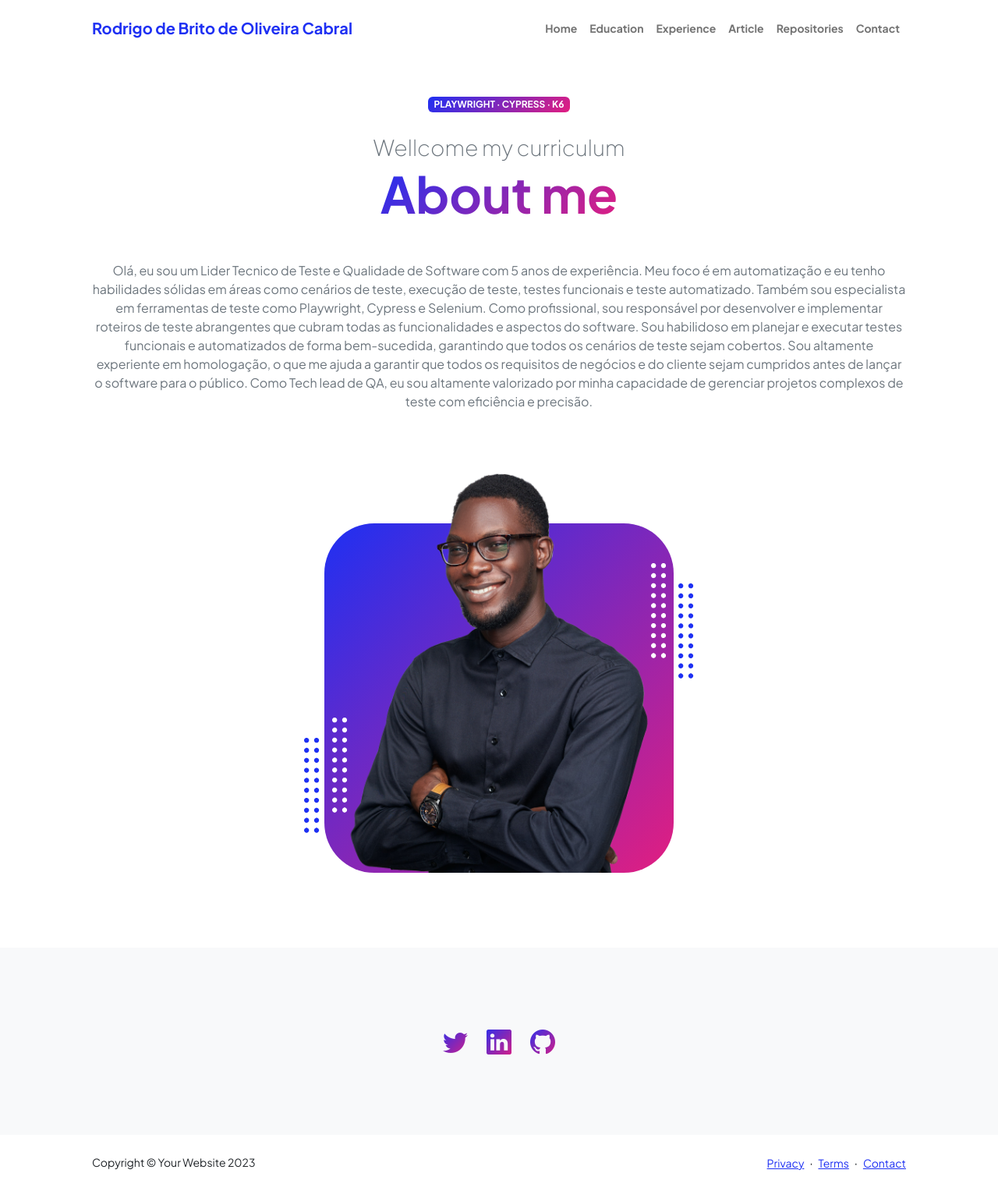
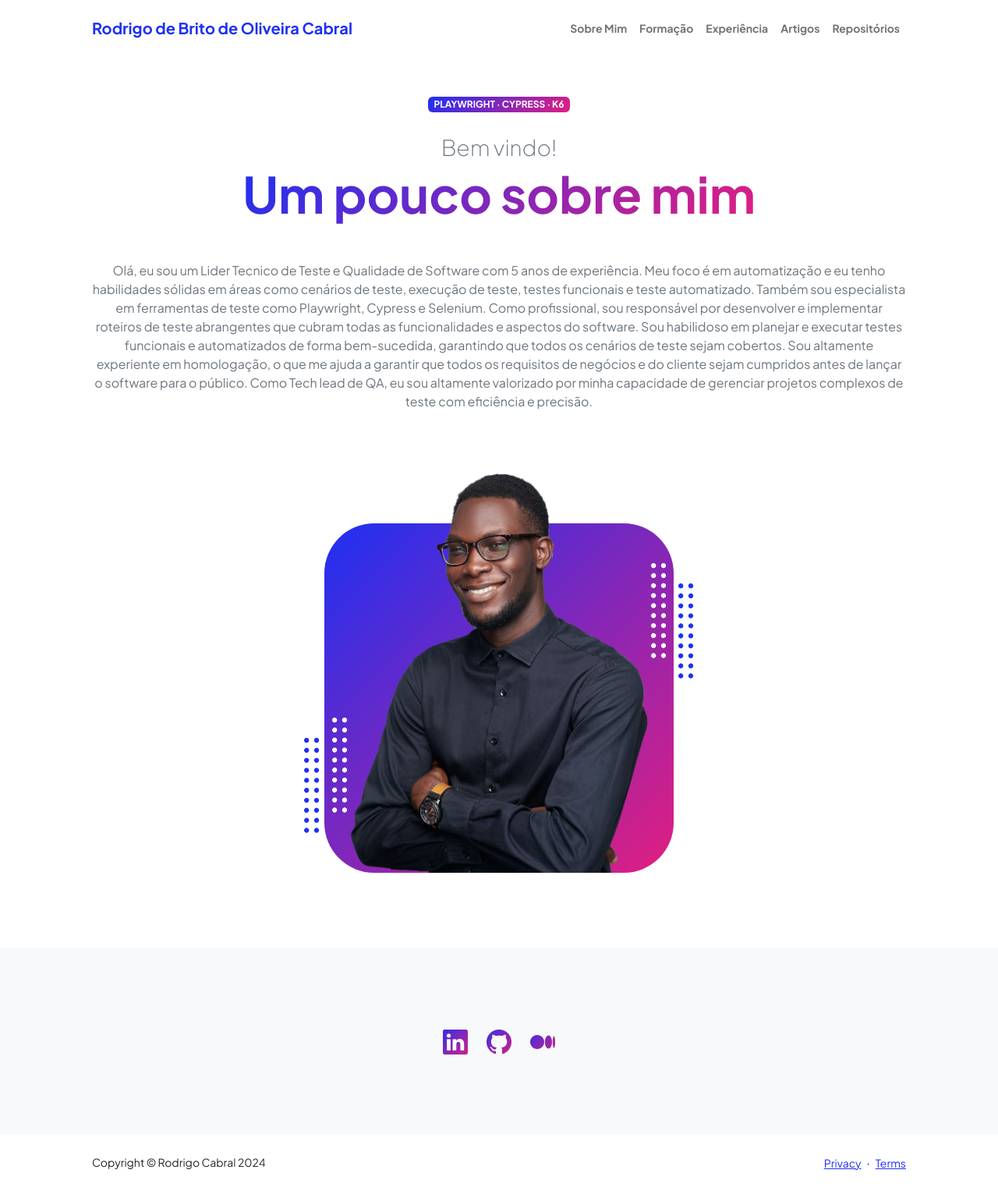
Before and after one commit to RodrigoOBC/my_curriculum, a Flask app: page / in a window 1280 px wide. Shown: the whole page at 78% size. Run offline with Flask 3, Linux system fonts and the light colour scheme; some libraries are stand-ins or nearby versions.

Commit message:
Refactor code and update personal data
- Remove extra blank lines in app.py
- Update personal_data.json with additional information
- Update index.html with Portuguese translations and social media links
- Update footer with updated copyright year

```diff
--- a/app.py
+++ b/app.py
@@ -12,3 +12,9 @@ def index():
         personal_data = json.load(my_json)
 
     return render_template('index.html',data=personal_data)
+
+
+
+
+if __name__ == "__main__":
+    app.run(debug=True)
--- a/static/data/personal_data.json
+++ b/static/data/personal_data.json
@@ -5,6 +5,9 @@
     "email":"rodrigo.cabral.qa@gmail.com",
     "ActualJob": "Lider Tecnico de QA",
     "imag":"rodrigo.jpg",
-    "AboutMe": "Olá, eu sou um Lider Tecnico de Teste e Qualidade de Software com 5 anos de experiência. Meu foco é em automatização e eu tenho habilidades sólidas em áreas como cenários de teste, execução de teste, testes funcionais e teste automatizado. Também sou especialista em ferramentas de teste como Playwright, Cypress e Selenium. Como profissional, sou responsável por desenvolver e implementar roteiros de teste abrangentes que cubram todas as funcionalidades e aspectos do software. Sou habilidoso em planejar e executar testes funcionais e automatizados de forma bem-sucedida, garantindo que todos os cenários de teste sejam cobertos. \n Sou altamente experiente em homologação, o que me ajuda a garantir que todos os requisitos de negócios e do cliente sejam cumpridos antes de lançar o software para o público. Como Tech lead de QA, eu sou altamente valorizado por minha capacidade de gerenciar projetos complexos de teste com eficiência e precisão."
+    "AboutMe": "Olá, eu sou um Lider Tecnico de Teste e Qualidade de Software com 5 anos de experiência. Meu foco é em automatização e eu tenho habilidades sólidas em áreas como cenários de teste, execução de teste, testes funcionais e teste automatizado. \n \n \n Também sou especialista em ferramentas de teste como Playwright, Cypress e Selenium. Como profissional, sou responsável por desenvolver e implementar roteiros de teste abrangentes que cubram todas as funcionalidades e aspectos do software. Sou habilidoso em planejar e executar testes funcionais e automatizados de forma bem-sucedida, garantindo que todos os cenários de teste sejam cobertos. \n Sou altamente experiente em homologação, o que me ajuda a garantir que todos os requisitos de negócios e do cliente sejam cumpridos antes de lançar o software para o público. Como Tech lead de QA, eu sou altamente valorizado por minha capacidade de gerenciar projetos complexos de teste com eficiência e precisão.",
+    "linkedin":"https://www.linkedin.com/in/rodrigo-cabral-0280b3121/",
+    "github":"https://github.com/RodrigoOBC",
+    "mediun":"https://medium.com/@rodrigo.oliveiracabral"
 
 }
--- a/templates/index.html
+++ b/templates/index.html
@@ -26,12 +26,12 @@
                     <button class="navbar-toggler" type="button" data-bs-toggle="collapse" data-bs-target="#navbarSupportedContent" aria-controls="navbarSupportedContent" aria-expanded="false" aria-label="Toggle navigation"><span class="navbar-toggler-icon"></span></button>
                     <div class="collapse navbar-collapse" id="navbarSupportedContent">
                         <ul class="navbar-nav ms-auto mb-2 mb-lg-0 small fw-bolder">
-                            <li class="nav-item"><a class="nav-link" href="index.html">Home</a></li>
-                            <li class="nav-item"><a class="nav-link" href="resume.html">Education</a></li>
-                            <li class="nav-item"><a class="nav-link" href="projects.html">Experience</a></li>
-                            <li class="nav-item"><a class="nav-link" href="projects.html">Article</a></li>
-                            <li class="nav-item"><a class="nav-link" href="projects.html">Repositories</a></li>
-                            <li class="nav-item"><a class="nav-link" href="contact.html">Contact</a></li>
+                            <li class="nav-item"><a class="nav-link" href="index.html">Sobre Mim</a></li>
+                            <li class="nav-item"><a class="nav-link" href="resume.html">Formação</a></li>
+                            <li class="nav-item"><a class="nav-link" href="projects.html">Experiência</a></li>
+                            <li class="nav-item"><a class="nav-link" href="projects.html">Artigos</a></li>
+                            <li class="nav-item"><a class="nav-link" href="projects.html">Repositórios</a></li>
+                            <!-- <li class="nav-item"><a class="nav-link" href="contact.html">Contato</a></li> -->
                         </ul>
                     </div>
                 </div>
@@ -44,8 +44,8 @@
                             <!-- Header text content-->
                             <div class="text-center text-xxl-start">
                                 <div class="badge bg-gradient-primary-to-secondary text-white mb-4"><div class="text-uppercase">Playwright &middot; Cypress &middot; K6</div></div>
-                                <div class="fs-3 fw-light text-muted">Wellcome my curriculum</div>
-                                <h1 class="display-3 fw-bolder mb-5"><span class="text-gradient d-inline">About me</span></h1>
+                                <div class="fs-3 fw-light text-muted">Bem vindo! </div>
+                                <h1 class="display-3 fw-bolder mb-5"><span class="text-gradient d-inline">Um pouco sobre mim</span></h1>
                                 <div class="d-grid gap-3 d-sm-flex justify-content-sm-center justify-content-xxl-start mb-3">
                                     <p class="text-muted">{{data.AboutMe}}</p>
                                 </div>
@@ -183,9 +183,9 @@
                         <div class="col-xxl-8">
                             <div class="text-center my-5">
                                 <div class="d-flex justify-content-center fs-2 gap-4">
-                                    <a class="text-gradient" href="#!"><i class="bi bi-twitter"></i></a>
-                                    <a class="text-gradient" href="#!"><i class="bi bi-linkedin"></i></a>
-                                    <a class="text-gradient" href="#!"><i class="bi bi-github"></i></a>
+                                    <a class="text-gradient" href={{ data.linkedin }}><i class="bi bi-linkedin"></i></a>
+                                    <a class="text-gradient" href={{ data.github }}><i class="bi bi-github"></i></a>
+                                    <a class="text-gradient" href={{ data.mediun }}><i class="bi bi-medium"></i></a>
                                 </div>
                             </div>
                         </div>
@@ -197,13 +197,13 @@
         <footer class="bg-white py-4 mt-auto">
             <div class="container px-5">
                 <div class="row align-items-center justify-content-between flex-column flex-sm-row">
-                    <div class="col-auto"><div class="small m-0">Copyright &copy; Your Website 2023</div></div>
+                    <div class="col-auto"><div class="small m-0">Copyright &copy; Rodrigo Cabral 2024</div></div>
                     <div class="col-auto">
                         <a class="small" href="#!">Privacy</a>
                         <span class="mx-1">&middot;</span>
                         <a class="small" href="#!">Terms</a>
-                        <span class="mx-1">&middot;</span>
-                        <a class="small" href="#!">Contact</a>
+                        <!-- <span class="mx-1">&middot;</span>
+                        <a class="small" href="#!">Contact</a> -->
                     </div>
                 </div>
             </div>
```
